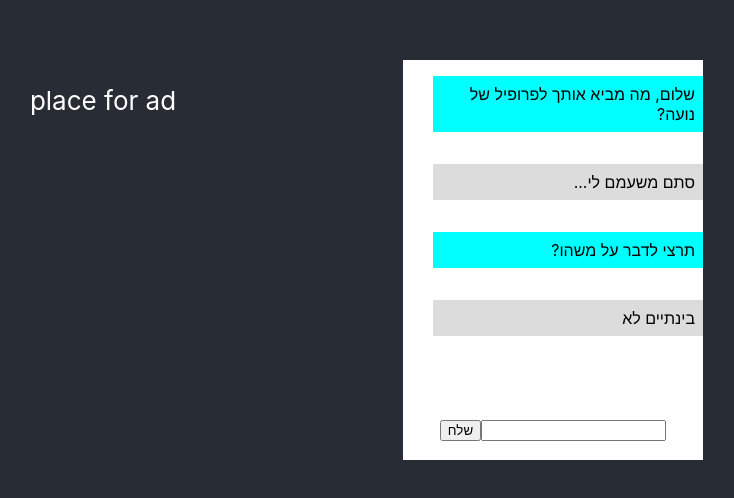
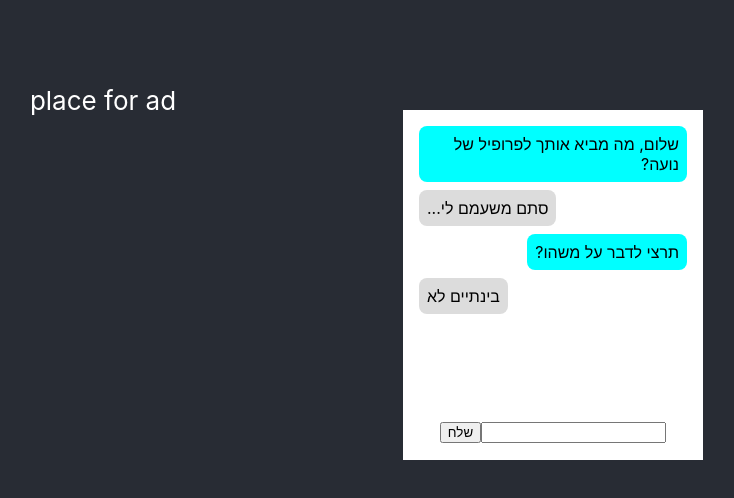
Before and after one commit to sushi30/elem-ad-redirect-page, a React (Create React App) app: page / in a window 1280 px wide. Shown: the part 300-798 px from the top of the page, without its empty margins (537-1271 px from the left). Built offline with nearby package versions, Linux system fonts and the light colour scheme.

Commit message:
fixed message alignment

```diff
--- a/src/Chat/Message.tsx
+++ b/src/Chat/Message.tsx
@@ -8,18 +8,20 @@ export default function Message({ sender, content, time }: any) {
         fontSize: 16,
         direction: "rtl",
         textAlign: "right",
-        float: sender == Sender.VISITOR ? "left" : "right",
-        maxWidth: "90%",
+        marginBottom: 8,
+        maxWidth: "100%"
       }}
     >
-      <p
+      <div
         style={{
+          borderRadius: 8,
+          float: sender == Sender.VISITOR ? "left" : "right",
           padding: 8,
           background: sender == Sender.WEBSITE ? "aqua" : "gainsboro",
         }}
       >
         {content}
-      </p>
+      </div>
     </div>
   );
 }
--- a/src/Chat/Messages.tsx
+++ b/src/Chat/Messages.tsx
@@ -17,13 +17,13 @@ export default function Messages({ messages }: any) {
     <div
       id="messageBox"
       style={{
-        width: "100%",
-        height: 350,
+        height: "calc(100% - 80px)",
         display: "flex",
         flexDirection: "column",
         background: "white",
         color: "black",
         overflow: "auto",
+        padding: 16
       }}
     >
       {messages.map(({ sender, time, content }: any) => (
--- a/src/Chat/index.tsx
+++ b/src/Chat/index.tsx
@@ -16,10 +16,9 @@ export default function Chat({ style }: any) {
     <div
       style={{
         width: 300,
-        height: 400,
+        height: 350,
         background: "white",
         color: "black",
-        overflow: "auto",
         direction: "rtl",
         position: "absolute",
         bottom: "5vh",
```
